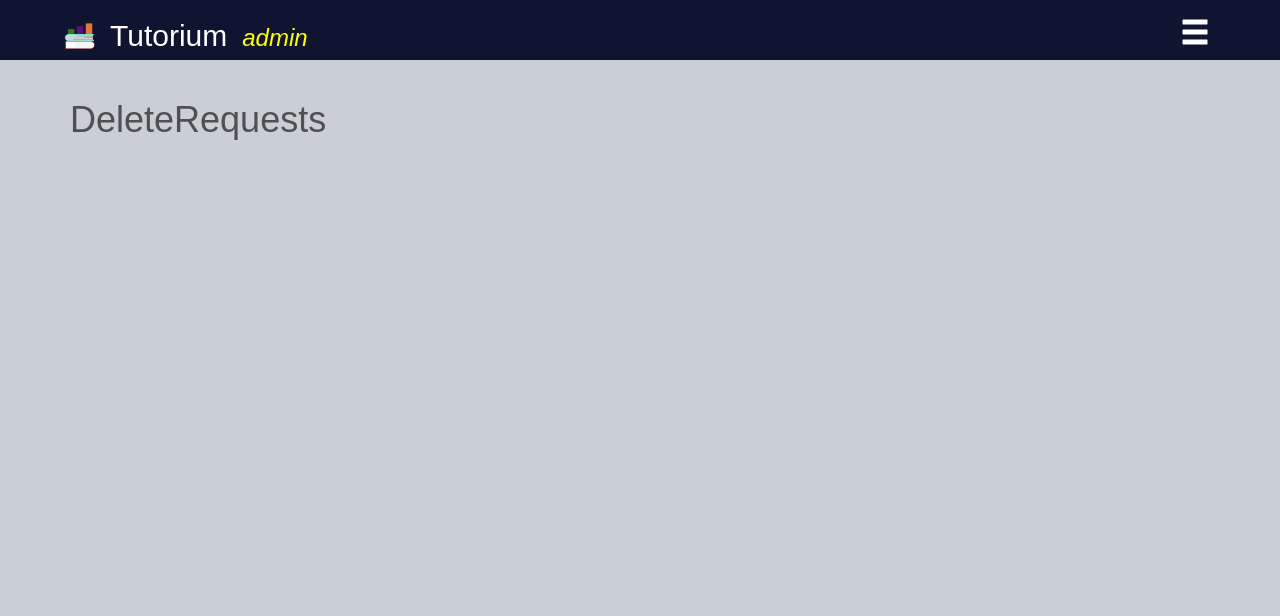
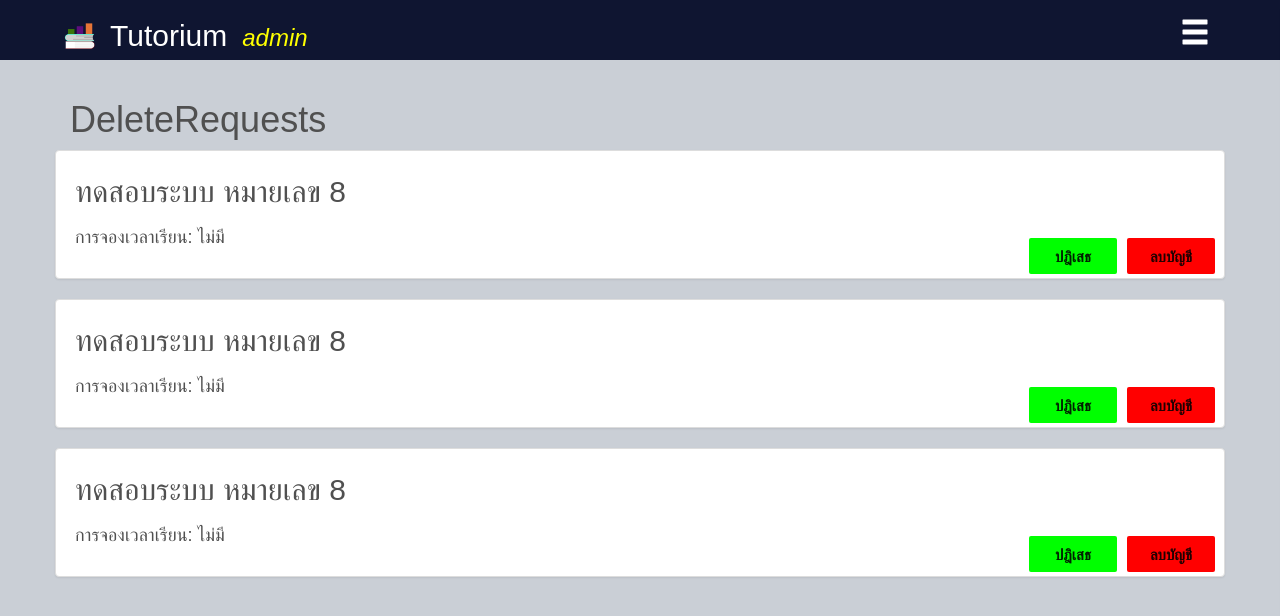
Before and after one commit to Microph/mms-full-stack-solo, a React (Create React App) app in the folder tutorium/front-end/: page /admin/deleterequests in a window 1280 px wide. Shown: the top 616 px of the page. Built offline with nearby package versions, Linux system fonts and the light colour scheme; no server answers.

Commit message:
Implement Admin's Delete Reqs

```diff
--- a/tutorium/front-end/src/admin-components/deleterequests.js
+++ b/tutorium/front-end/src/admin-components/deleterequests.js
@@ -1,11 +1,68 @@
 import React, { Component } from 'react';
+import {
+  FlatButton,
+} from "material-ui";
 
 class DeleteRequests extends Component {
     render() {
         return (
+          <div>
             <h1>DeleteRequests</h1>
+            {<DeleteRequestCard />}
+            {<DeleteRequestCard />}
+            {<DeleteRequestCard />}
+          </div>
         );
     }
 }
 
+class DeleteRequestCard extends Component {
+  render() {
+      return (
+        <div>
+          <div class="row">
+          <div class="thumbnail clearfix">
+             <div class="container">
+                <div class="row">
+                   <div class="col-sm-7 col-md-7">
+                      <h2>ทดสอบระบบ หมายเลข 8</h2>
+                   </div>
+                </div>
+
+                <div class="row">
+                   <div class="col-sm-7 col-md-7">
+                      <h4>การจองเวลาเรียน: ไม่มี</h4>
+                   </div>
+                   <div class="col-sm-5 col-md-5" align="right">
+                    <FlatButton
+                      style={{
+                        display: "inline-block",
+                        margin: "auto",
+                        marginRight: 10,
+                        marginTop: 20,
+                        backgroundColor: "#0f0"
+                      }}
+                      labelStyle={{ fontSize: 15, fontWeight: 700 }}
+                      label="ปฎิเสธ"
+                    />
+                    <FlatButton
+                      style={{
+                        display: "inline-block",
+                        margin: "auto",
+                        marginTop: 20,
+                        backgroundColor: "#f00"
+                      }}
+                      labelStyle={{ fontSize: 15, fontWeight: 700 }}
+                      label="ลบบัญชี"
+                    />
+                   </div>
+                </div>
+              </div>
+            </div>
+          </div>
+        </div>
+      );
+  }
+}
+
 export default DeleteRequests;
--- a/tutorium/front-end/src/admin-components/requestsmanage.js
+++ b/tutorium/front-end/src/admin-components/requestsmanage.js
@@ -11,6 +11,7 @@ class RequestsManage extends Component {
   render() {
       return(
         <div>
+          <h1>Tutor Requests</h1>
           {this.genCard()}
           {this.genCard()}
           {this.genCard()}
@@ -44,7 +45,6 @@ class RequestCard extends Component {
   render() {
     return (
       <div>
-        <h1>Tutor Requests</h1>
         <div class="row">
           <div class="thumbnail clearfix">
             <div class="container">
@@ -113,6 +113,34 @@ class RequestCard extends Component {
                   />
                   </div>
                 </div>
+
+                <div class="row">
+                  <div align="center">
+                    <FlatButton
+                      style={{
+                        display: "inline-block",
+                        margin: "auto",
+                        marginRight: 20,
+                        marginTop: 20,
+                        backgroundColor: "#0f0"
+                      }}
+                      labelStyle={{ fontSize: 15, fontWeight: 700 }}
+                      label="ยอมรับ"
+                    />
+                    <FlatButton
+                      style={{
+                        display: "inline-block",
+                        margin: "auto",
+                        marginTop: 20,
+                        backgroundColor: "#f00"
+                      }}
+                      labelStyle={{ fontSize: 15, fontWeight: 700 }}
+                      label="ปฏิเสธ"
+                    />
+                  </div>
+                </div>
+
+
             </div>
           </div>
         </div>
--- a/tutorium/front-end/src/admin-components/usersmanage.js
+++ b/tutorium/front-end/src/admin-components/usersmanage.js
@@ -8,10 +8,37 @@ class UsersManage extends Component {
       return(<UserDetailCard />);
   }
 
+  handleFieldChange() {
+    /*To be implemented*/
+  }
+
   render() {
       return(
         <div>
-          <h1>Tutor Requests</h1>
+          <h1>Users Management</h1>
+          {/* User Count and Search Field */}
+          <div className="row" style={{marginBottom: 20}}>
+            <div className="col-sm-7 col-md-7">
+              <h4 style={{}}>ผู้ใช้ทั้งหมด</h4>
+            </div>
+
+            <div className="search-header col-sm-5 col-md-5 pull-right">
+              <div className="input-group stylish-input-group">
+                <input
+                  type="text"
+                  className="form-control"
+                  placeholder="ใส่คำค้นหาของคุณที่นี่"
+                  onChange={event => this.handleFieldChange(event.target.value)}
+                />
+                <span className="input-group-addon">
+                  <button>
+                    <span class="glyphicon glyphicon-search" />
+                  </button>
+                </span>
+              </div>
+            </div>
+          </div>
+          {/* Cards Field */}
           {this.genCard()}
           {this.genCard()}
           {this.genCard()}
```
